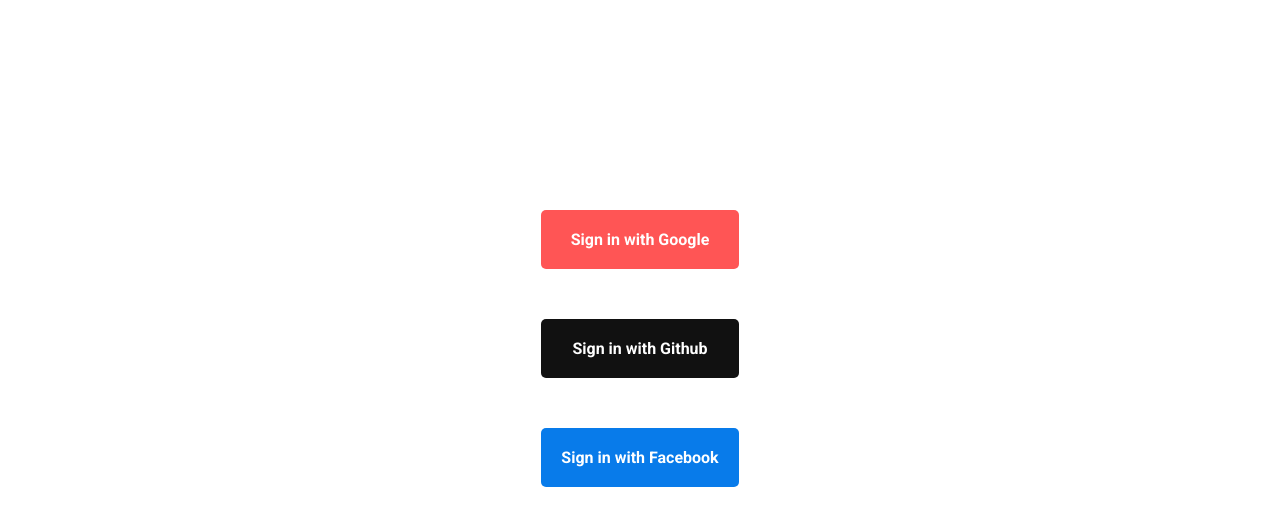
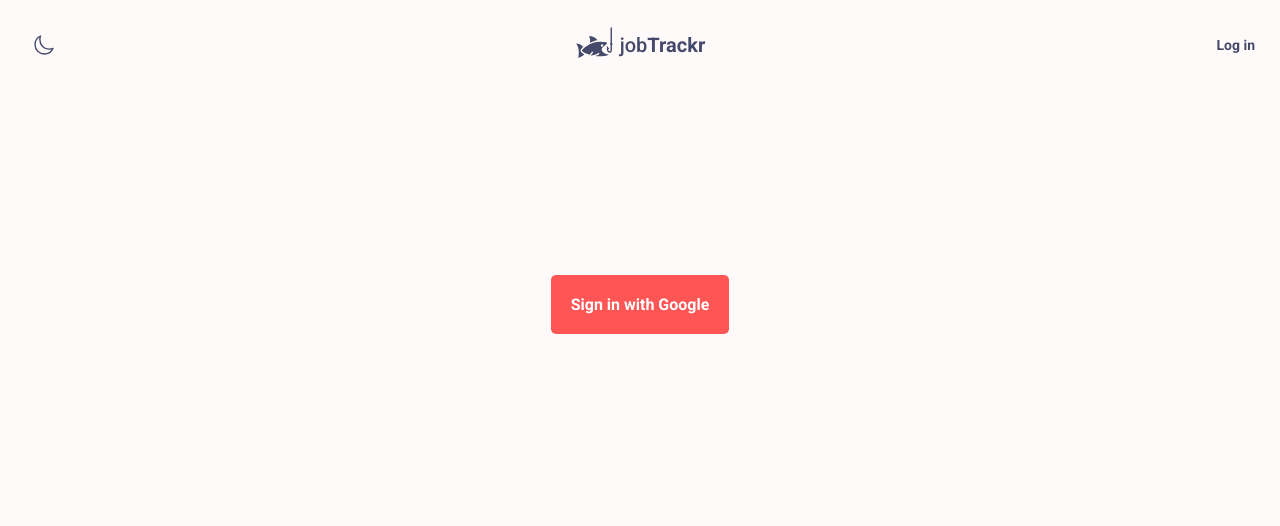
Before and after one commit to jloizel/jobtrackr, a Next.js app: page /login in a window 1280 px wide. Shown: the top 526 px of the page. Built offline with nearby package versions, Linux system fonts and the light colour scheme; no server answers.

Commit message:
working on authentication

```diff
--- a/src/app/globals.css
+++ b/src/app/globals.css
@@ -82,3 +82,14 @@
 @media (min-width: 1024px) {
 
 }
+
+.container {
+  min-height: 100vh;
+  background-color: var(--background-color);
+  color: var(--primary-text-color);
+  padding: 25px;
+
+  @media (min-width: 768px) and (max-width: 1023px) {
+    padding: 80px;
+  }
+}
--- a/src/app/layout.tsx
+++ b/src/app/layout.tsx
@@ -1,7 +1,8 @@
 import type { Metadata } from "next";
 import "./globals.css";
-import { ThemeProvider } from './theme'
+import { ThemeProvider } from '../utils/theme'
 import AuthProvider from "@/providers/AuthProvider";
+import Navbar from "@/components/navbar/navbar";
 
 export const metadata: Metadata = {
   title: "Create Next App",
@@ -18,7 +19,10 @@
       <body>
         <AuthProvider>
           <ThemeProvider>
-            {children}
+            <div className="container">
+              <Navbar />
+              {children}
+            </div>
           </ThemeProvider>
         </AuthProvider>
       </body>
--- a/src/app/login/page.tsx
+++ b/src/app/login/page.tsx
@@ -1,19 +1,23 @@
 "use client";
+
 import { signIn, useSession } from "next-auth/react";
 import styles from "./logIn.module.css";
 import { useRouter } from "next/navigation";
+import { useEffect } from "react";
 
 const LoginPage = () => {
   const { status } = useSession();
 
   const router = useRouter();
 
+  useEffect(() => {
+    if (status === "authenticated") {
+      router.push("/");
+    }
+  }, [status, router]);
+
   if (status === "loading") {
     return <div className={styles.loading}>Loading...</div>;
-  }
-
-  if (status === "authenticated") {
-    router.push("/")
   }
 
   return (
@@ -22,8 +26,8 @@
         <div className={styles.socialButton} onClick={() => signIn("google")}>
           Sign in with Google
         </div>
-        <div className={styles.socialButton}>Sign in with Github</div>
-        <div className={styles.socialButton}>Sign in with Facebook</div>
+        {/* <div className={styles.socialButton}>Sign in with Github</div>
+        <div className={styles.socialButton}>Sign in with Facebook</div> */}
       </div>
     </div>
   );
--- a/src/app/page.tsx
+++ b/src/app/page.tsx
@@ -4,7 +4,7 @@
 import styles from "./page.module.css";
 import Navbar from "@/components/navbar/navbar";
 import { useContext, useEffect } from "react";
-import { ThemeContext } from "./theme";
+import { ThemeContext } from "../utils/theme";
 
 export default function Home() {
   const { theme } = useContext(ThemeContext);
@@ -15,7 +15,7 @@
 
   return (
     <div className={styles.page}>
-      <Navbar/>
+      {/* <Navbar/> */}
     </div>
   );
 }
--- a/src/components/authentication/authentication.tsx
+++ b/src/components/authentication/authentication.tsx
@@ -1,15 +1,17 @@
+"use client"
+
 import styles from "./authentication.module.css"
-import { IoIosMenu } from "react-icons/io";
-import { FiMenu } from "react-icons/fi";
-import { SlMenu } from "react-icons/sl";
-import { RxHamburgerMenu } from "react-icons/rx";
 import { createTheme, Drawer, useMediaQuery } from '@mui/material';
 import { useState } from "react";
 import Hamburger from "hamburger-react";
-
+import { signOut, useSession } from "next-auth/react";
+import Link from "next/link";
 
 const Authentication = () => {
   const [openMenu, setOpenMenu] = useState(false)
+
+  const { status } = useSession();
+
 
   const handleMenuClose = () => {
     setOpenMenu(false)
@@ -39,12 +41,15 @@
           <Drawer open={openMenu} onClose={handleMenuClose} anchor={"right"} PaperProps={{sx: { width: "100%",  marginTop: "100px" }}} BackdropProps={{ invisible: true }}>
             <div  className={styles.drawerContent}>
               <div className={styles.buttonContainer}>
-                <div className={styles.login}>
-                  Log in
-                </div>
-                <div className={styles.signup}>
-                  Sign up
-                </div>
+                {status === "unauthenticated" ? (
+                  <Link href="/login" className={styles.login}>
+                    Log in
+                  </Link>
+                ):(
+                  <div className={styles.signup} onClick={() => signOut()}>
+                    Sign out
+                  </div>
+                )}
               </div>
             </div>
           </Drawer>
@@ -52,12 +57,15 @@
 
       ):(
         <div className={styles.buttonContainer}>
-          <div className={styles.login}>
-            Log in
-          </div>
-          <div className={styles.signup}>
-            Sign up
-          </div>
+          {status === "unauthenticated" ? (
+            <Link href="/login" className={styles.login}>
+              Log in
+            </Link>
+          ):(
+            <div className={styles.signup} onClick={() => signOut()}>
+              Sign out
+            </div>
+          )}
         </div>
       )}
     </div>
--- a/src/components/navbar/navbar.tsx
+++ b/src/components/navbar/navbar.tsx
@@ -1,3 +1,5 @@
+"use client"
+
 import { GiFishing } from "react-icons/gi";
 import Authentication from "../authentication/authentication";
 import ThemeToggle from "../themeToggle/themeToggle";
--- a/src/components/themeToggle/themeToggle.tsx
+++ b/src/components/themeToggle/themeToggle.tsx
@@ -1,10 +1,6 @@
 import styles from "./themeToggle.module.css"
-import { FaMoon } from "react-icons/fa";
-import { IoIosSunny } from "react-icons/io";
-import { MdSunny } from "react-icons/md";
-import { IoMoon } from "react-icons/io5";
 import { useContext } from "react";
-import { ThemeContext } from "../../app/theme";
+import { ThemeContext } from "../../utils/theme";
 import { FiSun } from "react-icons/fi";
 import { IoMoonOutline } from "react-icons/io5";
 
--- a/src/utils/auth.js
+++ b/src/utils/auth.js
@@ -1,4 +1,4 @@
-import GoogleProvider from "next-auth/providers/github"
+import GoogleProvider from "next-auth/providers/google"
 
 export const authOptions = {
   providers: [
```
Also changed, not shown: src/app/page.module.css (+0 -7 lines), src/utils/theme.js (renamed from src/app/theme.js).
